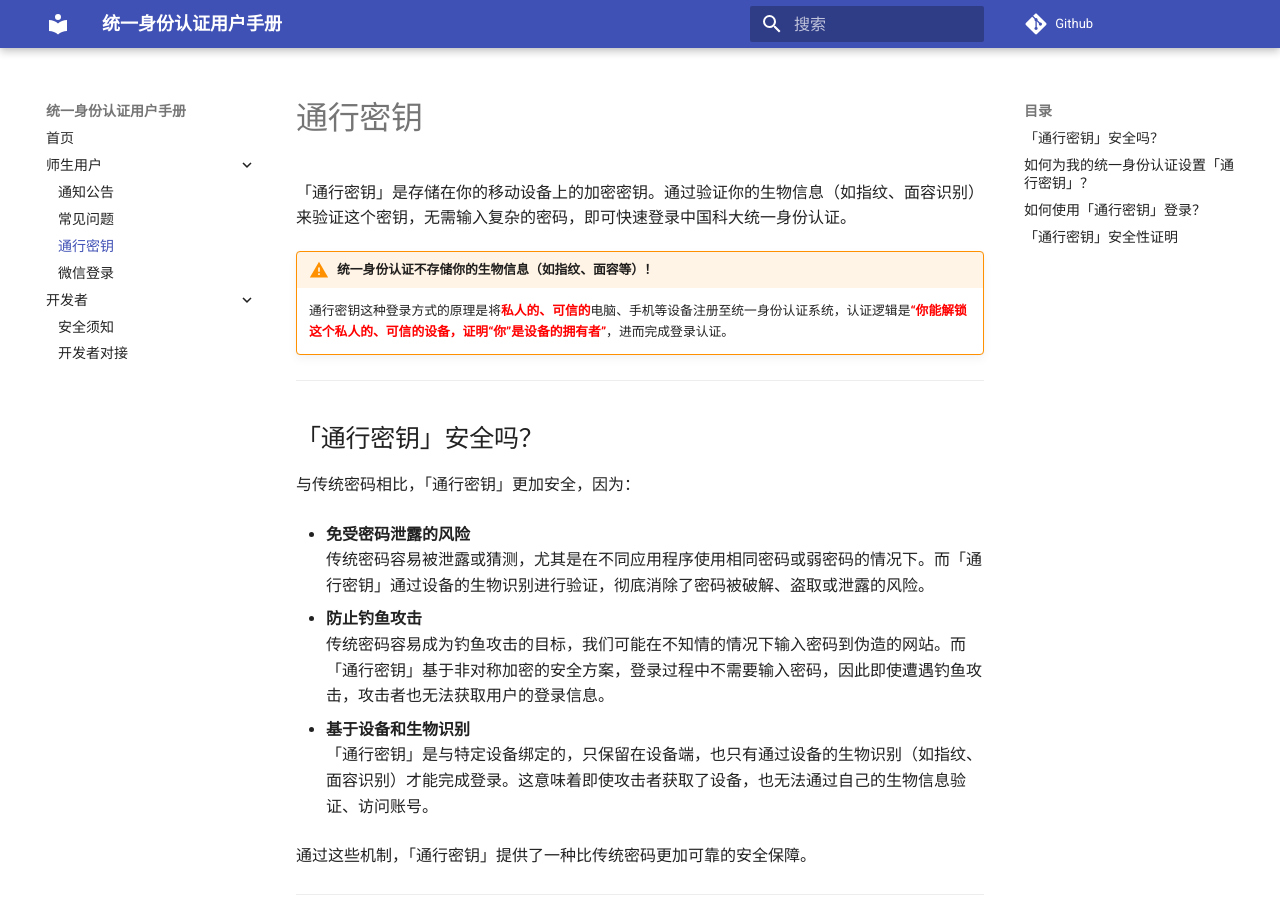
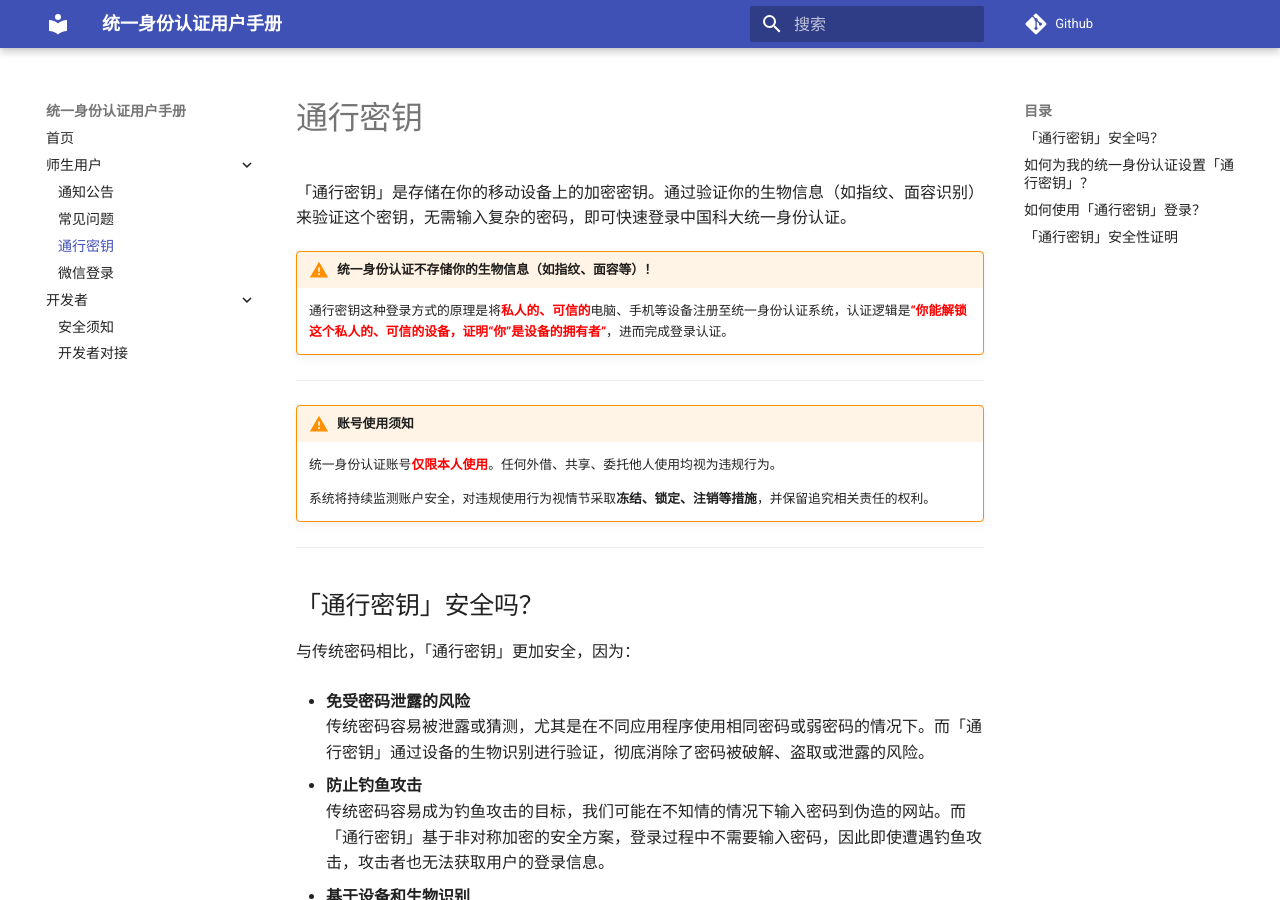
Before and after one commit to wf0229/id_doc, an MkDocs documentation site: the page built from docs/passkey.md, in a window 1280 px wide and 900 px high. Built offline with MkDocs 1.6.1 and Material for MkDocs 9.7.7, drawn with Linux system fonts in a browser that asks for light colours; comment, search, counter and statistics services are not loaded.

Commit message:
Update passkey.md

```diff
--- a/docs/passkey.md
+++ b/docs/passkey.md
@@ -4,7 +4,12 @@
 
 !!! warning "统一身份认证不存储你的生物信息（如指纹、面容等）！"
     通行密钥这种登录方式的原理是将<span style="color:red">**私人的、可信的**</span>电脑、手机等设备注册至统一身份认证系统，认证逻辑是<span style="color:red">**“你能解锁这个私人的、可信的设备，证明“你”是设备的拥有者”**</span>，进而完成登录认证。
+---
 
+!!! warning "账号使用须知"
+    统一身份认证账号<span style="color:red">**仅限本人使用**</span>。任何外借、共享、委托他人使用均视为违规行为。
+
+    系统将持续监测账户安全，对违规使用行为视情节采取**冻结、锁定、注销等措施**，并保留追究相关责任的权利。
 ---
 
 ## 「通行密钥」安全吗？
```
